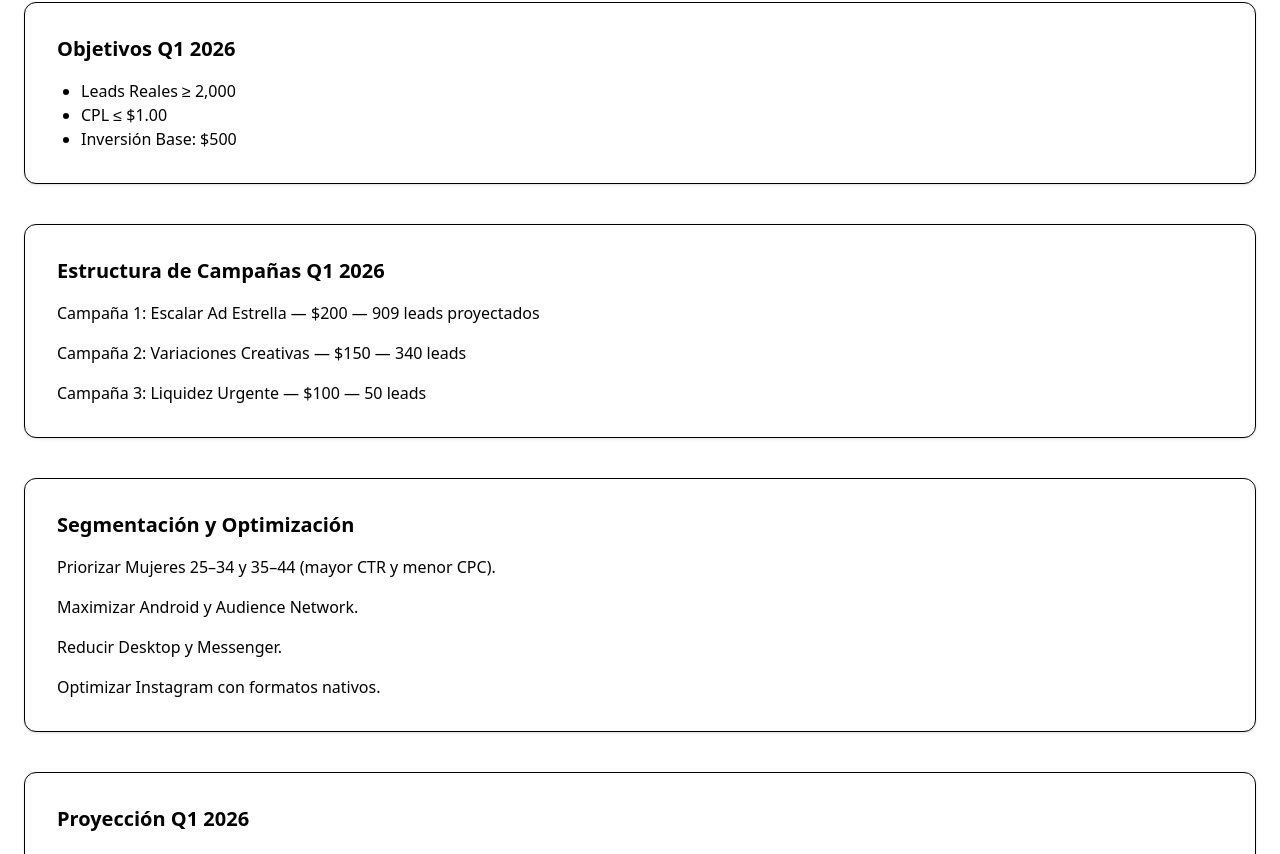
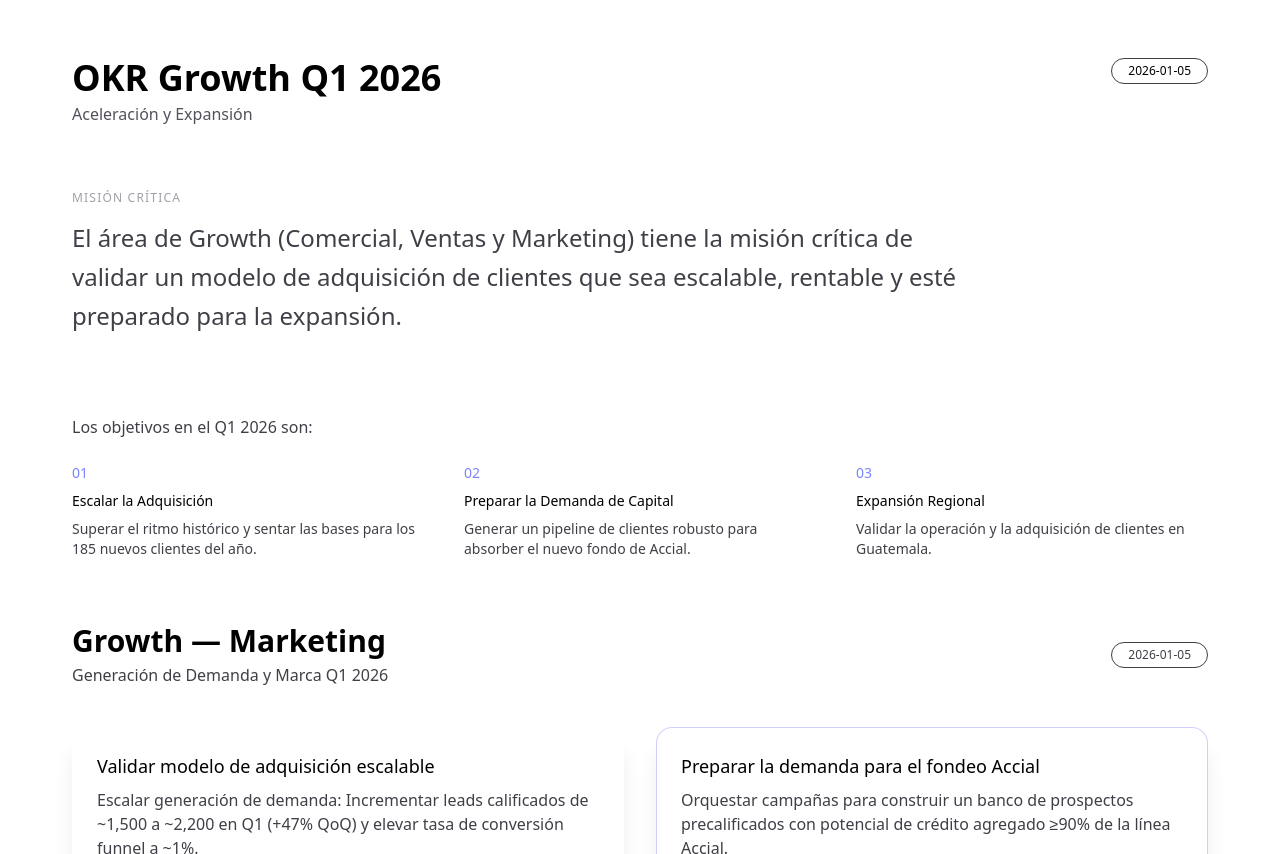
Before and after one commit to judsther/abaco-strategy, a React (Vite) app: page /tactics/ads-strategy in a window 1280 px wide. Shown: the part 186-1040 px from the top of the page. Built offline with nearby package versions, Linux system fonts and the light colour scheme.

Commit message:
actualizo vista strategy

```diff
--- a/src/components/pages/ads/LeadsStrategy.jsx
+++ b/src/components/pages/ads/LeadsStrategy.jsx
@@ -29,44 +29,118 @@ export default function LeadsStrategy() {
           </Link>
         </p>
       </div>
-      <Block title="Objetivos Q1 2026">
-        <ul className="list-disc pl-6">
-          <li>Leads Reales ≥ 2,000</li>
-          <li>CPL ≤ $1.00</li>
-          <li>Inversión Base: $500</li>
-        </ul>
-      </Block>
 
-      <Block title="Estructura de Campañas Q1 2026">
-        <p>Campaña 1: Escalar Ad Estrella — $200 — 909 leads proyectados</p>
-        <p>Campaña 2: Variaciones Creativas — $150 — 340 leads</p>
-        <p>Campaña 3: Liquidez Urgente — $100 — 50 leads</p>
-      </Block>
 
-      <Block title="Segmentación y Optimización">
-        <p>Priorizar Mujeres 25–34 y 35–44 (mayor CTR y menor CPC).</p>
-        <p>Maximizar Android y Audience Network.</p>
-        <p>Reducir Desktop y Messenger.</p>
-        <p>Optimizar Instagram con formatos nativos.</p>
-      </Block>
+    <div className="min-h-screen from-black via-zinc-900 to-black px-12 py-14">
 
-      <Block title="Proyección Q1 2026">
-        <ul className="list-disc pl-6">
-          <li>Leads ≥ 2,000</li>
-          <li>CPL ≤ $1.00</li>
-          <li>ROI positivo y escalable</li>
-        </ul>
-      </Block>
+      {/* Header */}
+      <div className="flex justify-between items-start mb-16">
+        <div>
+          <h1 className="text-4xl font-semibold">OKR Growth Q1 2026</h1>
+          <p className="text-zinc-600 mt-1">Aceleración y Expansión</p>
+        </div>
+        <div className="text-xs  border border-zinc-700 px-4 py-1 rounded-full">
+          2026-01-05
+        </div>
+      </div>
+
+      {/* Misión Crítica */}
+      <section className="mb-20 max-w-4xl">
+        <p className="text-xs tracking-widest text-zinc-400 mb-3">MISIÓN CRÍTICA</p>
+        <h2 className="text-2xl leading-relaxed text-zinc-700">
+          El área de Growth (Comercial, Ventas y Marketing) tiene la misión crítica de validar un modelo de adquisición de clientes que sea escalable, rentable y esté preparado para la expansión.
+        </h2>
+      </section>
+
+      {/* Objetivos */}
+      <div className="mb-16">
+        <p className="text-zinc-700 mb-6">Los objetivos en el Q1 2026 son:</p>
+
+        <div className="grid grid-cols-3 gap-10 text-sm">
+          {[
+            ["01", "Escalar la Adquisición", "Superar el ritmo histórico y sentar las bases para los 185 nuevos clientes del año."],
+            ["02", "Preparar la Demanda de Capital", "Generar un pipeline de clientes robusto para absorber el nuevo fondo de Accial."],
+            ["03", "Expansión Regional", "Validar la operación y la adquisición de clientes en Guatemala."]
+          ].map(([id, title, desc]) => (
+            <div key={id} className="space-y-2">
+              <p className="text-indigo-400">{id}</p>
+              <p className="font-medium">{title}</p>
+              <p className="text-zinc-700">{desc}</p>
+            </div>
+          ))}
+        </div>
+      </div>
+
+      {/* Growth - Marketing */}
+      <div className="mb-10 flex justify-between items-center">
+        <div>
+          <h2 className="text-3xl font-semibold">Growth — Marketing</h2>
+          <p className="text-zinc-700 mt-1">Generación de Demanda y Marca Q1 2026</p>
+        </div>
+        <div className="text-xs text-zinc-700 border border-zinc-700 px-4 py-1 rounded-full">
+          2026-01-05
+        </div>
+      </div>
+
+      {/* Cards */}
+      <div className="grid grid-cols-2 gap-8">
+        <Card
+          title="Validar modelo de adquisición escalable"
+          body="Escalar generación de demanda: Incrementar leads calificados de ~1,500 a ~2,200 en Q1 (+47% QoQ) y elevar tasa de conversión funnel a ~1%."
+          target="~2,200 leads calificados, conversión ~1% lead-to-client."
+          why="Abastecer a Ventas para lograr 47 clientes nuevos. Validar que Marketing puede escalar rentablemente."
+        />
+
+        <Card
+          title="Preparar la demanda para el fondeo Accial"
+          body="Orquestar campañas para construir un banco de prospectos precalificados con potencial de crédito agregado ≥90% de la línea Accial."
+          target="Demand generation coverage ≥90% de la línea Accial."
+          why="Evitar dinero ocioso. Asegurar clientes listos cuando se abre el grifo del fondeo."
+          accent
+        />
+
+        <Card
+          title="Acompañar la expansión a Guatemala"
+          body="Generar al menos 20 prospectos calificados originados por marketing local y documentar canales/mensajes más efectivos."
+          target="≥20 leads calificados GT, Brand Launch en mercado local."
+          why="Validar canales de adquisición en nueva geografía. No basta con replicar lo de El Salvador."
+        />
+
+        <Card
+          title="Maximizar beneficio de marca (Accial/Oiko)"
+          body="Lograr al menos una mención destacada en prensa o medios de negocios sobre los acuerdos de fondeo antes de finalizar Q1."
+          target="1+ publicación en prensa Tier-1, actualización de activos de marca."
+          why="Capitalizar la confianza institucional para atraer clientes grandes y futuros inversionistas."
+        />
+      </div>
+    </div>
+
+
     </section>
   );
 }
 
-function Block({ title, children }) {
+function Card({ title, body, target, why, accent }) {
   return (
-    <div className="bg-white border rounded-xl p-8 shadow space-y-4">
+    <div className={`rounded-2xl p-6 backdrop-blur bg-white/5 border ${accent ? "border-indigo-500/30" : "border-white/10"} shadow-xl`}>
+      <h3 className="text-lg font-medium mb-2">{title}</h3>
+      <p className="text-zinc-700 mb-6">{body}</p>
 
-      <h2 className="text-xl font-bold">{title}</h2>
-      {children}
+      <div className="text-xs space-y-1">
+        <p><span className="text-zinc-700">TARGET</span> — {target}</p>
+        <p><span className="text-zinc-700">WHY</span> — {why}</p>
+      </div>
     </div>
-  );
+  )
 }
+
+
+// function Block({ title, children }) {
+//   return (
+//     <div className="bg-white border rounded-xl p-8 shadow space-y-4">
+
+//       <h2 className="text-xl font-bold">{title}</h2>
+//       {children}
+//     </div>
+//   );
+// }
```
